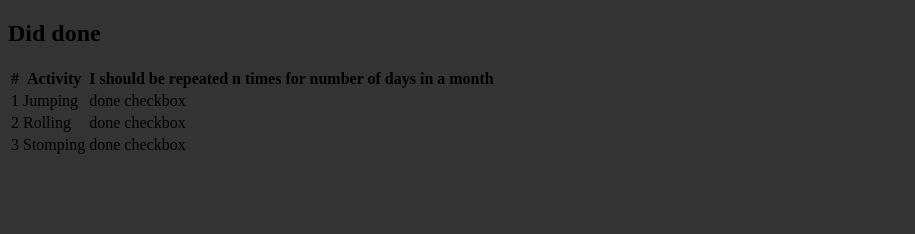
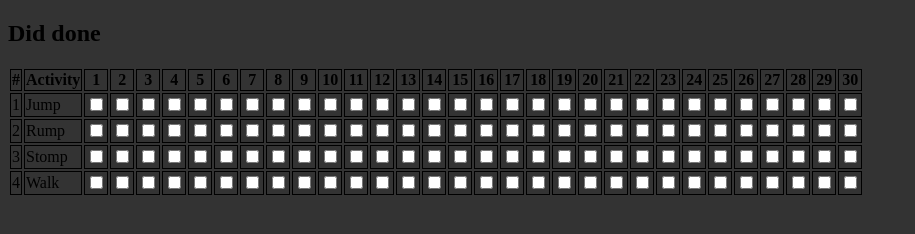
Before and after one commit to dinohapp/monthtrack, a plain HTML site: page index.html in a window 1280 px wide. Shown: the whole page, without its empty margins (0-915 px from the left). Drawn offline with nearby package versions, Linux system fonts and the light colour scheme.

Commit message:
went back to table structure and made some progress

```diff
--- a/index.html
+++ b/index.html
@@ -3,37 +3,69 @@
 <head>
   <meta charset = 'utf-8'>
   <meta name = 'viewport' content='width=device-width, initial-scale=1'>
-  <link rel='stylesheet' href='styles/style.css'></script>
+  <link rel='stylesheet' href='styles/style.css'>
+  <script src='scripts/script.js'></script>
+  <script src="https://ajax.googleapis.com/ajax/libs/angularjs/1.4.8/angular.min.js"></script>
+  <!--<script src="https://cdnjs.cloudflare.com/ajax/libs/underscore.js/1.8.3/underscore-min.js"></script>-->
 </head>
 
-<body>
 <!--dark or light theme selector will be here-->
 <div class='container'>
 <h2>Did done</h2>
 </div>
-  <table class='table'>
+<table ng-app='' ng-init="names=['Jump','Rump','Stomp','Walk']" class='table'>
   <thead>
     <tr>
+      <!--the first row-->
       <th>#</th>
       <th>Activity</th>
-        <th>I should be repeated n times for number of days in a month</th>
+      <th ng-repeat="n in [].constructor(30) track by $index+1">{{$index+1}}</th>
     </tr>
   </thead>
-    <tr>
-      <td>1</td>
-      <td>Jumping</td>
-      <td>done checkbox</td>
+  <!--everything else-->
+  <tr ng-repeat="n in [].constructor(names.length) track by $index+1">
+    <td>{{$index+1}}</td>
+    <td>{{names[$index]}}</td>
+    <td ng-repeat="n in [].constructor(30) track by $index+1"><input type="checkbox"></td>
   </tr>
-    <tr>
+  <!--adding a new key to the names array will be here
+<div><input type="text" ng-model="namen">names.push({{namen}})<div>-->
+<!--  <tr>
     <td>2</td>
     <td>Rolling</td>
-      <td>done checkbox</td>
+    <td><input type="checkbox"></td>
+    <td><input type="checkbox"></td>
+    <td><input type="checkbox"></td>
+    <td><input type="checkbox"></td>
+    <td><input type="checkbox"></td>
   </tr>
   <tr>
     <td>3</td>
     <td>Stomping</td>
-      <td>done checkbox</td>
+    <td><input type="checkbox"></td>
+    <td><input type="checkbox"></td>
+    <td><input type="checkbox"></td>
+    <td><input type="checkbox"></td>
+    <td><input type="checkbox"></td>
   </tr>
+  <tr>
+    <td>4</td>
+    <td>Jumping</td>
+    <td><input type="checkbox"></td>
+    <td><input type="checkbox"></td>
+    <td><input type="checkbox"></td>
+    <td><input type="checkbox"></td>
+    <td><input type="checkbox"></td>
+  </tr>
+  <tr>
+    <td>5</td>
+    <td>Jumping</td>
+    <td><input type="checkbox"></td>
+    <td><input type="checkbox"></td>
+    <td><input type="checkbox"></td>
+    <td><input type="checkbox"></td>
+    <td><input type="checkbox"></td>
+  </tr>-->
   </table>
   </body>
 </html>
--- a/styles/style.css
+++ b/styles/style.css
@@ -1,7 +1,7 @@
 
 html
   {background-color: #333;
-
   }
+td, th {border: 1px solid black;}
   /*styles here*/
   // styles are here
```
Also changed, not shown: scripts/script.js (added), 1 other file. Lines whose indentation alone changed are shown as unchanged.
